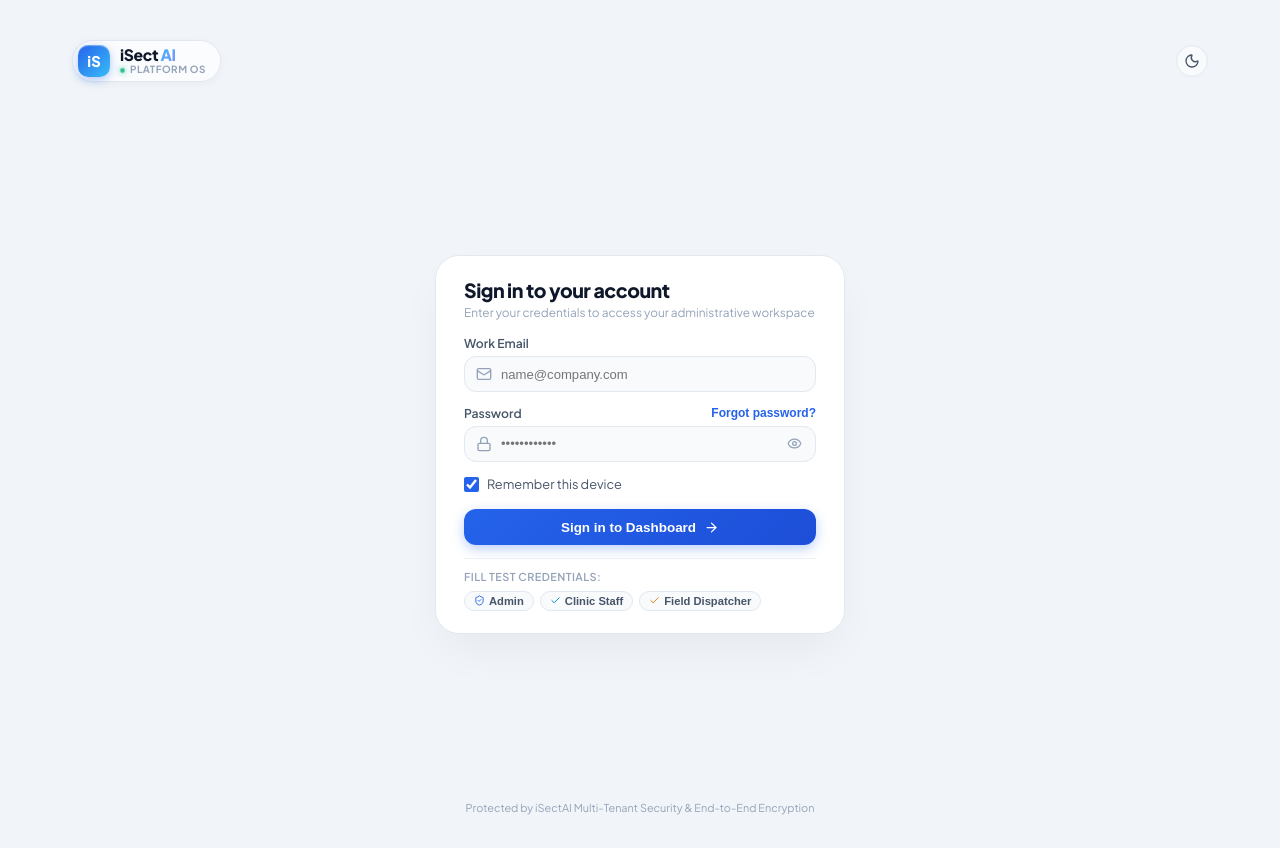
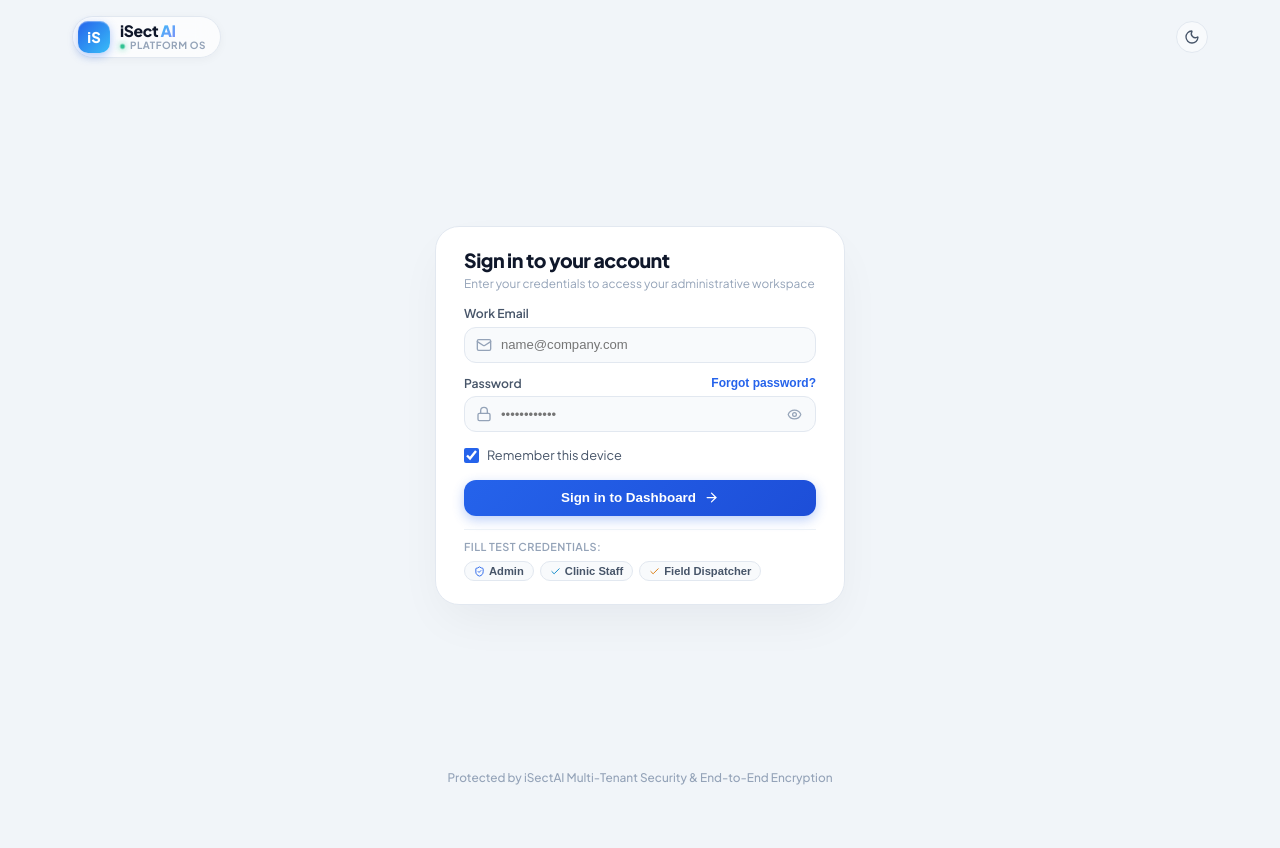
Before and after one commit to reyviene7/isectai-admin-dashboard, a React (Vite) app: page / in a window 1280 px wide. After the commit the page ends 800 px from the top, so only its background shows below. Built offline with nearby package versions, Linux system fonts and the light colour scheme; no server answers.

Commit message:
fix(desktop): eliminate body padding offset ensuring login footer is visible in one picture without scroll

```diff
--- a/src/components/LoginView.tsx
+++ b/src/components/LoginView.tsx
@@ -1,4 +1,4 @@
-import React, { useState } from 'react';
+import React, { useState, useEffect } from 'react';
 import {
   Lock,
   Mail,
@@ -28,6 +28,19 @@ export const LoginView: React.FC<LoginViewProps> = ({ onLogin, theme, onToggleTh
   const [isLoading, setIsLoading] = useState(false);
   const [errorMessage, setErrorMessage] = useState<string | null>(null);
   const [forgotNotice, setForgotNotice] = useState(false);
+
+  // Guarantee 0 padding and no scrollbars on body while login screen is mounted
+  useEffect(() => {
+    const originalPadding = document.body.style.padding;
+    const originalOverflow = document.body.style.overflow;
+    document.body.style.padding = '0';
+    document.body.style.overflow = 'hidden';
+
+    return () => {
+      document.body.style.padding = originalPadding;
+      document.body.style.overflow = originalOverflow;
+    };
+  }, []);
 
   const handleFormLogin = async (e: React.FormEvent) => {
     e.preventDefault();
--- a/src/index.css
+++ b/src/index.css
@@ -1549,20 +1549,33 @@ code, pre {
    Elevated Glassmorphic Brand Capsule & Modern Linear-Style Form
    Dark: #17181D base | Text: #FFFFF3 primary & #EDEDED secondary
    ============================================================================================== */
+/* Ensure 0 padding on body and lock overflow when login screen is rendered */
+body:has(.login-screen-wrapper) {
+  padding: 0 !important;
+  margin: 0 !important;
+  height: 100vh !important;
+  height: 100dvh !important;
+  max-height: 100vh !important;
+  max-height: 100dvh !important;
+  overflow: hidden !important;
+}
+
 .login-screen-wrapper {
+  position: fixed;
+  inset: 0;
+  width: 100vw;
   height: 100vh;
   height: 100dvh;
   max-height: 100vh;
   max-height: 100dvh;
-  width: 100%;
   display: flex;
   flex-direction: column;
   justify-content: space-between;
   align-items: center;
   background-color: var(--bg-page);
-  position: relative;
   overflow: hidden;
   box-sizing: border-box;
+  z-index: 1000;
 }
 
 [data-theme='dark'] .login-screen-wrapper {
@@ -1891,11 +1904,14 @@ code, pre {
 }
 
 .login-footer {
-  padding: clamp(6px, 1vh, 12px) 16px;
+  padding: clamp(8px, 1.6vh, 18px) 16px;
   text-align: center;
-  font-size: 0.68rem;
+  font-size: 0.74rem;
+  font-weight: 500;
   color: var(--text-muted);
   flex-shrink: 0;
+  width: 100%;
+  box-sizing: border-box;
 }
 
 /* Compact Landscape & Short Viewports (< 550px height) */
```
